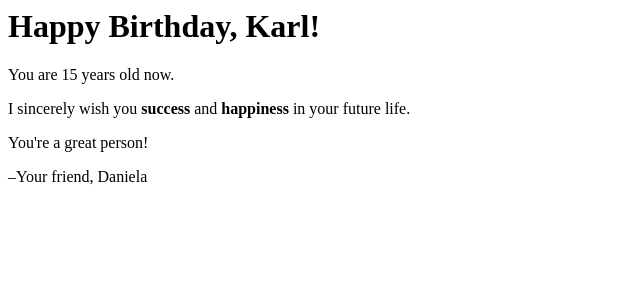
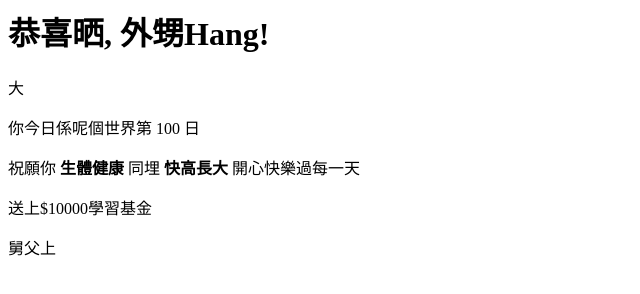
Before and after one commit to mrdoi/HangDoiFunding, a plain HTML site: page index.html in a window 1280 px wide. Shown: the whole page, without its empty margins (0-640 px from the left). Drawn offline with Linux system fonts and the light colour scheme.

Commit message:
Update index.html

```diff
--- a/index.html
+++ b/index.html
@@ -5,11 +5,11 @@
 </head>
 <body>
  <div id="birthdayCard">
-  <h1>Happy Birthday, <span class="redText">Karl</span>!</h1>
-  <p>You are <span class="redText">15</span> years old now.</p>
-  <p>I sincerely wish you <strong>success</strong> and <strong>happiness</strong> in your future life.</p>
-  <p>You're a great person!</p>
-  <p class="signature">–Your friend, Daniela</p>
+  <h1>恭喜晒, <span class="redText">外甥Hang</span>!</h1>大
+  <p>你今日係呢個世界第 100 日</p>
+  <p>祝願你 <strong>生體健康</strong> 同埋 <strong>快高長大</strong> 開心快樂過每一天</p>
+  <p>送上$10000學習基金</p>
+  <p class="signature">舅父上</p>
  </div>
 </body>
 </html>
```
